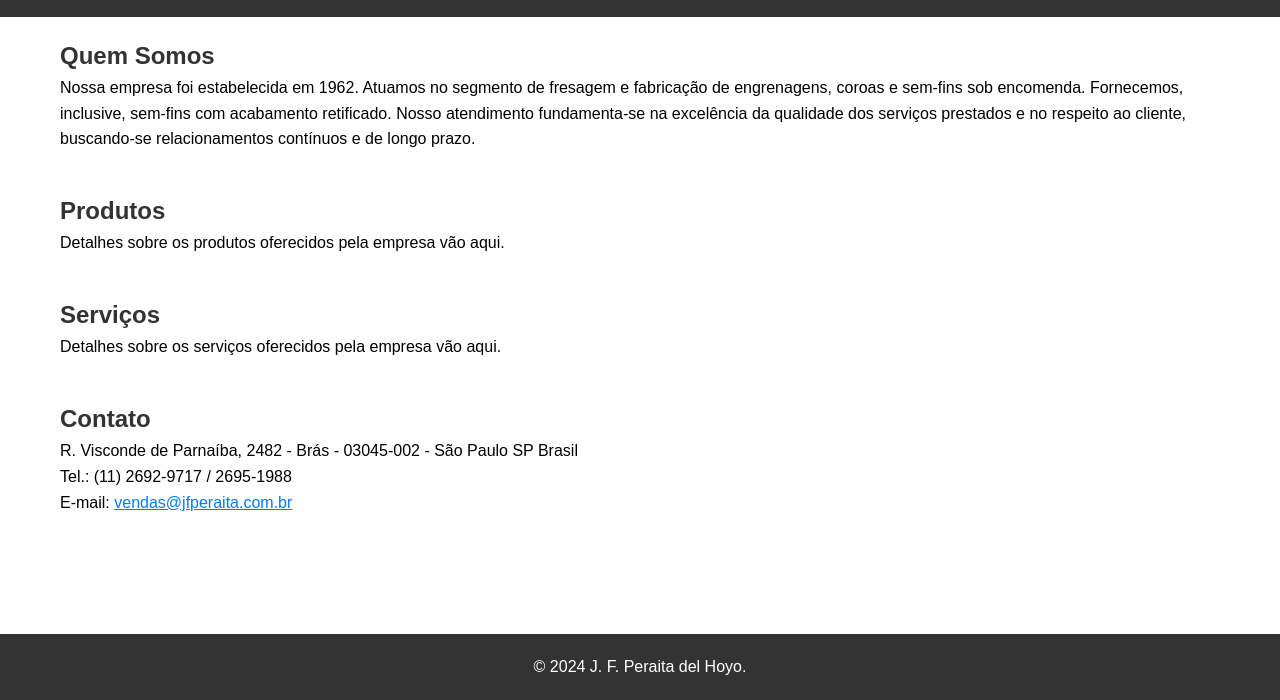
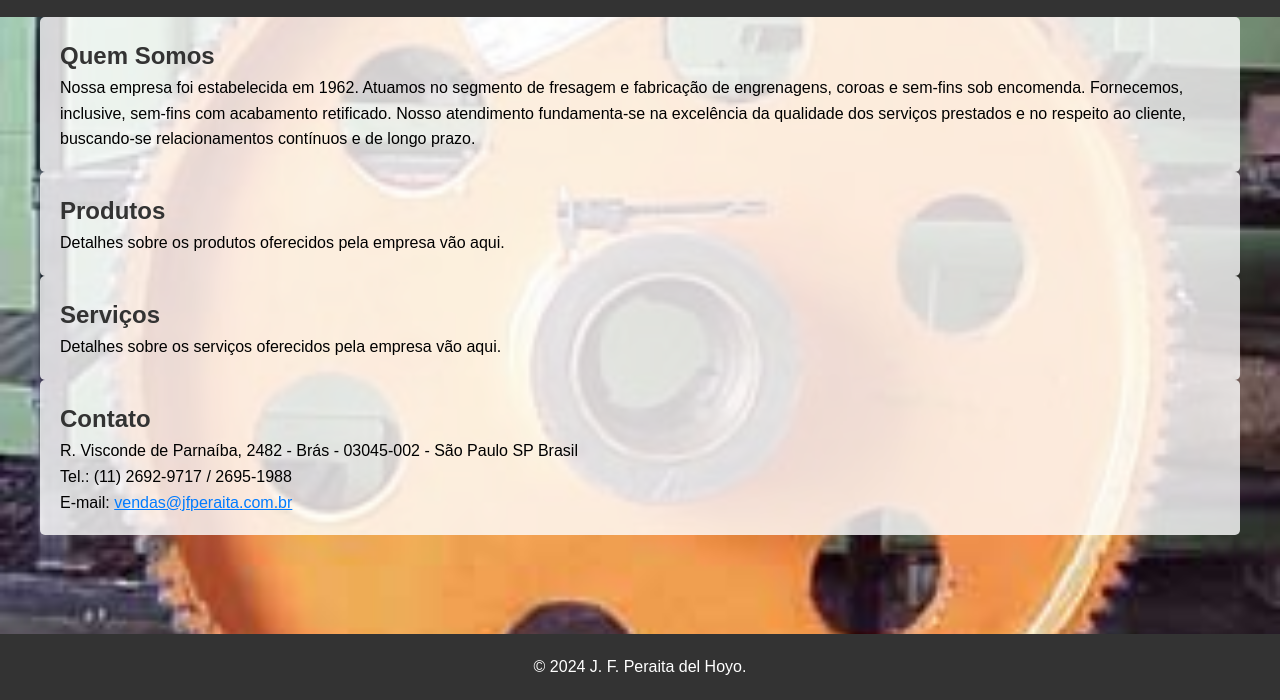
Before and after one commit to jfperaita/site, a plain HTML site: page docs/index.html in a window 1280 px wide. Shown: the part 100-800 px from the top of the page. Drawn offline with Linux system fonts and the light colour scheme.

Commit message:
Update styles.css

```diff
--- a/docs/styles.css
+++ b/docs/styles.css
@@ -8,10 +8,14 @@ body {
     font-family: Arial, sans-serif;
     line-height: 1.6;
     padding: 20px;
+    background-image: url('ex24.jpg');
+    background-size: cover; /* This will make the image cover the whole background */
+    background-position: center; /* This will center the image */
+    background-repeat: no-repeat; /* This prevents the image from repeating */
 }
 
 header {
-    background: #333;
+    background: rgba(51, 51, 51, 0.8); /* Adding transparency to make the background visible */
     color: #fff;
     padding: 10px 0;
     text-align: center;
@@ -38,6 +42,9 @@ nav ul li a {
 
 section {
     margin: 20px 0;
+    background: rgba(255, 255, 255, 0.8); /* Adding a light background to sections for readability */
+    padding: 20px;
+    border-radius: 5px;
 }
 
 h1, h2 {
@@ -51,7 +58,7 @@ a {
 footer {
     text-align: center;
     padding: 10px 0;
-    background: #333;
+    background: rgba(51, 51, 51, 0.8);
     color: #fff;
     position: fixed;
     bottom: 0;
```
